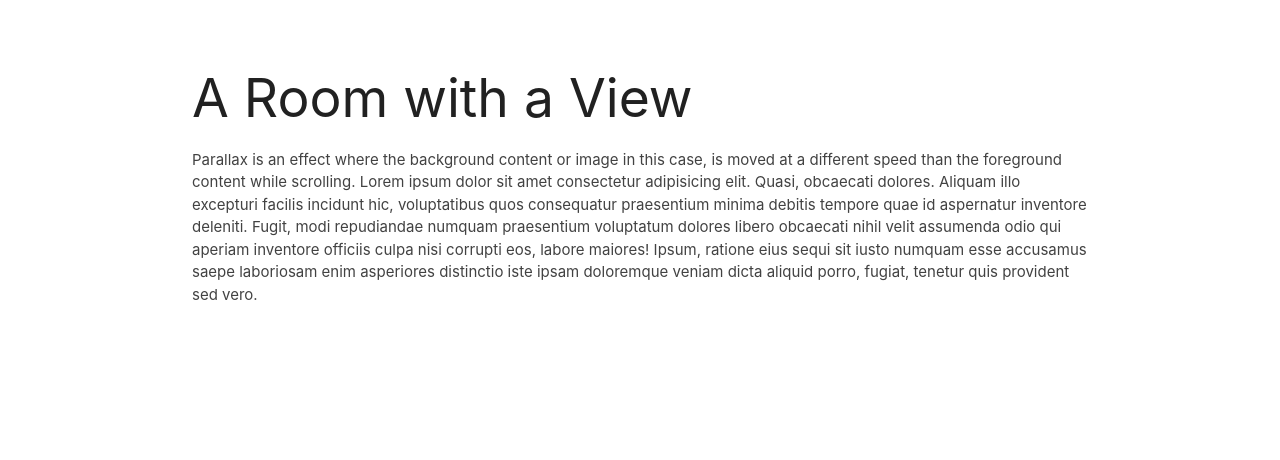
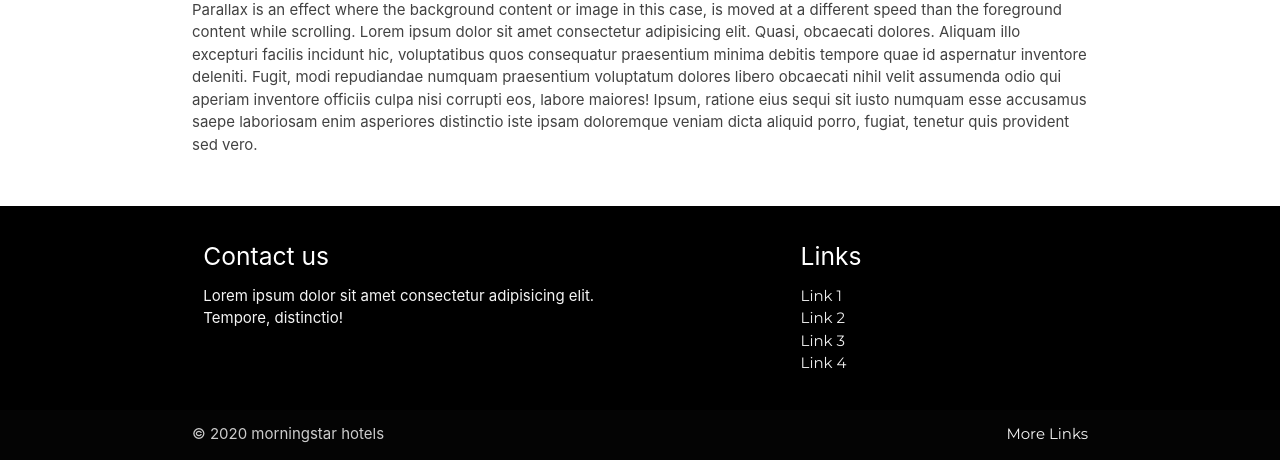
Before and after one commit to alestry-perez/landing-page, a plain HTML site: page index.html in a window 1280 px wide. Shown: the part 730-1190 px from the top of the page. Before the commit the page ends 1086 px from the top, so only its background shows below. Drawn offline with nearby package versions, Linux system fonts and the light colour scheme.

Commit message:
more minor changes to css

```diff
--- a/index.html
+++ b/index.html
@@ -92,7 +92,30 @@
       </div>
     </div>
 
-    <div></div>
+    <footer class="page-footer black">
+      <div class="container">
+        <div class="row">
+          <div class="col l6 s12">
+            <h5 class="white-text">Contact us</h5>
+            <p class="grey-text text-lighten-4">Lorem ipsum dolor sit amet consectetur adipisicing elit. Tempore, distinctio!</p>
+          </div>
+          <div class="col l4 offset-l2 s12">
+            <h5 class="white-text">Links</h5>
+            <ul>
+              <li><a class="grey-text text-lighten-3" href="#!">Link 1</a></li>
+              <li><a class="grey-text text-lighten-3" href="#!">Link 2</a></li>
+              <li><a class="grey-text text-lighten-3" href="#!">Link 3</a></li>
+              <li><a class="grey-text text-lighten-3" href="#!">Link 4</a></li>
+            </ul>
+          </div>
+        </div>
+      </div>
+      <div class="footer-copyright">
+        <div class="container">
+        © 2020 morningstar hotels
+        <a class="grey-text text-lighten-4 right" href="#!">More Links</a>
+        </div>
+      </div>
 
     <script src="https://cdnjs.cloudflare.com/ajax/libs/materialize/1.0.0/js/materialize.min.js"></script>
     <script src="app.js"></script>
--- a/styles/style.scss
+++ b/styles/style.scss
@@ -45,7 +45,7 @@ a {
 }
 
 #row {
-  padding-top: 15em;
+  padding-top: 5em;
 }
 
 #bookBtn {
```
Also changed, not shown: styles/dist/style.css, styles/dist/style.min.css.
